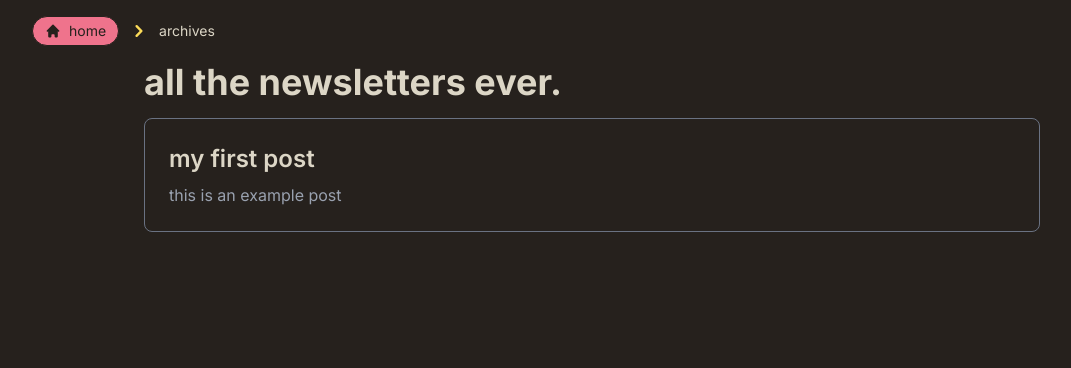
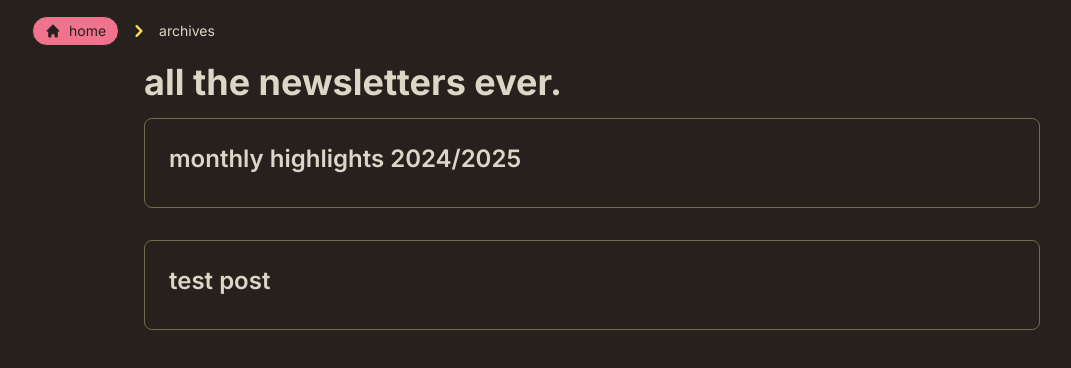
Before and after one commit to tauropena/tauro-newsletter, a Next.js app: page /blog in a window 1280 px wide. Shown: the top 368 px of the page, without its empty margins (48-1119 px from the left). Built offline with nearby package versions, Linux system fonts and the light colour scheme; no server answers; sample sign-in values are in the browser's storage.

Commit message:
idk just pain

```diff
--- a/src/app/blog/page.js
+++ b/src/app/blog/page.js
@@ -24,8 +24,8 @@ export default function BlogIndex() {
 
       return {
         slug: filename.replace(".md", ""),
-        title: titleMatch ? titleMatch[1] : "Untitled Post",
-        excerpt: excerptMatch ? excerptMatch[1] : "",
+        title: titleMatch ? titleMatch[1] : "untitled post",
+        // excerpt: excerptMatch ? excerptMatch[1] : "",
       }
     })
 
@@ -70,12 +70,12 @@ export default function BlogIndex() {
                   <Link
                     key={post.slug}
                     href={`/blog/${post.slug}`}
-                    className="block p-6 border border-gray-500 rounded-lg hover:bg-[#3A3631] transition"
+                    className="block p-6 border border-[#706A50] rounded-lg hover:bg-[#3A3631] transition"
                   >
                     <h2 className="text-2xl font-semibold mb-2 text-foreground">
                       {post.title}
                     </h2>
-                    <p className="text-gray-400">{post.excerpt}</p>
+                    {/* <p className="text-gray-400">{post.excerpt}</p> */}
                   </Link>
                 ))}
               </div>
@@ -119,7 +119,7 @@ export default function BlogIndex() {
           {/* Error Message */}
           <div className="flex-1 flex flex-col items-center">
             <div className="max-w-4xl w-full">
-              <h1 className="text-4xl font-bold mb-8">
+              <h1 className="text-4xl text-foreground font-bold mb-8">
                 all the newsletters ever
               </h1>
               <p className="text-secondary">
@@ -132,3 +132,20 @@ export default function BlogIndex() {
     )
   }
 }
+
+// This code is a Next.js page that displays a list of blog posts.
+// It uses the `fs` module to read markdown files from a specific directory,
+// The `AuthCheck` component ensures that the user is authenticated before accessing the blog.
+// The posts are displayed in a grid layout with titles and excerpts.
+// The `Link` component from Next.js is used to navigate to individual blog post pages.
+
+// DO THIS AFTER RELEASING THE APP! NOT IMPORTANT RIGHT NOW!
+
+// I WILL NEED TO WORK ON THE STYLING OF THIS PAGE, kind of match the home page
+// H1 should say "all the blog posts ever"
+// I want to essentially have a flexbox or whatever the next.js equivalent is
+// for now, the flexbox should be 1 row 2 cols. as I add more posts it should expand to 3 cols. after 3 cols, it should start a new row
+// each box should have a title and an image
+// each box should be clickable and take you to the post page
+// each box should have a hover effect that changes makes the background color and gives the box and title text a shadow (exactly like the home page)
+// each box should be square and take up as much of the screen as possible
--- a/src/app/blog/posts/standard/highlights.md
+++ b/src/app/blog/posts/standard/highlights.md
@@ -1,6 +1,6 @@
 ---
-title: my first post
-excerpt: this is an example post
+title: monthly highlights 2024/2025
+excerpt: the past 18 months all the way up to now
 date: "2023-07-20"
 ---
 
--- /dev/null
+++ b/src/app/blog/posts/standard/testing.md
@@ -0,0 +1,5 @@
+---
+title: test post
+excerpt: pain
+date: "2025-01-01"
+---
```
